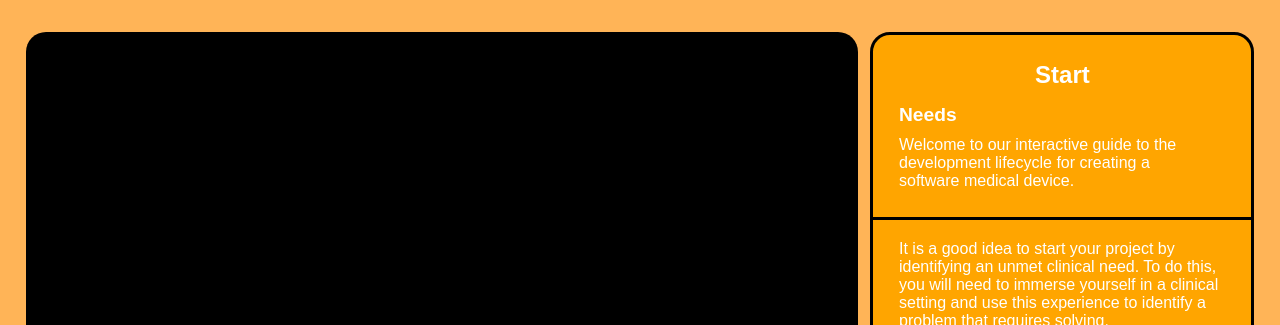
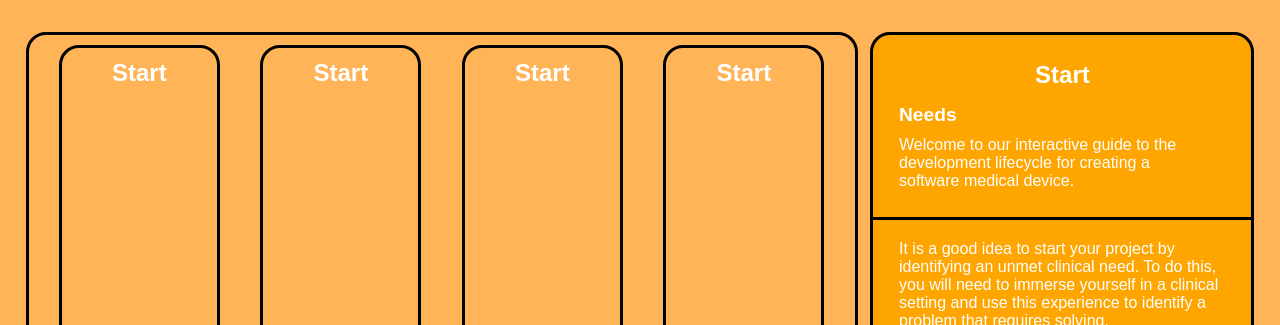
Before and after one commit to BrandonDav117/SoftwareLifecycle, a plain HTML site: page index.html in a window 1280 px wide. Shown: the top 325 px of the page. Drawn offline with Linux system fonts and the light colour scheme.

Commit message:
Left Display Begin

```diff
--- a/index.html
+++ b/index.html
@@ -26,13 +26,27 @@
     <!-- Main Display -->
 
     <div class="containerTest">
+
       <div class="leftDisplay">
-        <a class="displayText"> Start </a>
+        <div class="subCategory">
+          <a id="title"> Start </a>
         </div>
+        <div class="subCategory">
+          <a id="title"> Start </a>
+        </div>
+        <div class="subCategory">
+          <a id="title"> Start </a>
+        </div>
+        <div class="subCategory">
+          <a id="title"> Start </a>
+        </div>
+      </div>
+
+
       <div class="rightDisplay">
-          <a class="rightdisplayText1" id="title"> Start </a>
-          <a class="rightdisplayText2" id="heading"> Needs </a>
-          <a class="rightdisplayText3" id="sub-heading"> Welcome to our interactive guide to the development lifecycle for creating a software medical device. </a>
+          <a id="title"> Start </a>
+          <a id="heading"> Needs </a>
+          <a id="sub-heading"> Welcome to our interactive guide to the development lifecycle for creating a software medical device. </a>
         <div id="border"></div>
           <div>
             <a class="rightdisplayText4"> It is a good idea to start your project by identifying an unmet clinical need.
--- a/styles.css
+++ b/styles.css
@@ -140,10 +140,11 @@ body{
     z-index: 1;
     align-items: left;
     border: 3px solid black;
+    text-align: left;
 }
 
 #title {
-    align-self: center;
+    text-align: center;
     font-size: 1.5rem;
     font-weight: bolder;
     margin-bottom: 15px;
@@ -177,18 +178,31 @@ body{
     top: 4%;
     bottom: 2%;
     left: 2%;
-    display: flex;
     font-size: 1.5em;
-    padding: 0 2.85em;
     position: fixed;
-    align-items: center;
-    justify-content: center;
-    background-color: black;
-    color: white;
+    background-color: transparent;
+    border: 3px solid black;
     font-family: sans-serif;
     border-radius: 20px;
     z-index: 1;
+
+    display: flex; /* Flex container */
+    flex-direction: row; /* Align items in a horizontal row */
+    justify-content: space-around; /* Distribute items evenly with space between them */
+    align-items: stretch; /* Ensure children stretch to the parent's height */
+    padding: 10px; /* Add padding inside the container */
 }
+
+.subCategory {
+    width: 20%; /* Set width for each subCategory */
+    text-align: center;
+    height: 98%; /* Retain the original height */
+    border: 3px solid black;
+    border-radius: 20px;
+    box-sizing: border-box; /* Ensure padding and border don’t expand dimensions */
+    z-index: 2;
+}
+
 
 
 .menu__item {
@@ -229,7 +243,7 @@ body{
 
 .menu__item.active::before{
 
-    transform: scale(1.2);
+    transform: scale(1.25);
     background-color: var(--bgColorItem);
 
 }
@@ -268,7 +282,7 @@ body{
 
     left: 0;
     bottom: 99%;
-    width: 7vw;
+    width: 5vw;
     height: 2.9vw;
     position: absolute;
     clip-path: url(#menu);
```
Lines whose indentation alone changed are shown as unchanged.
